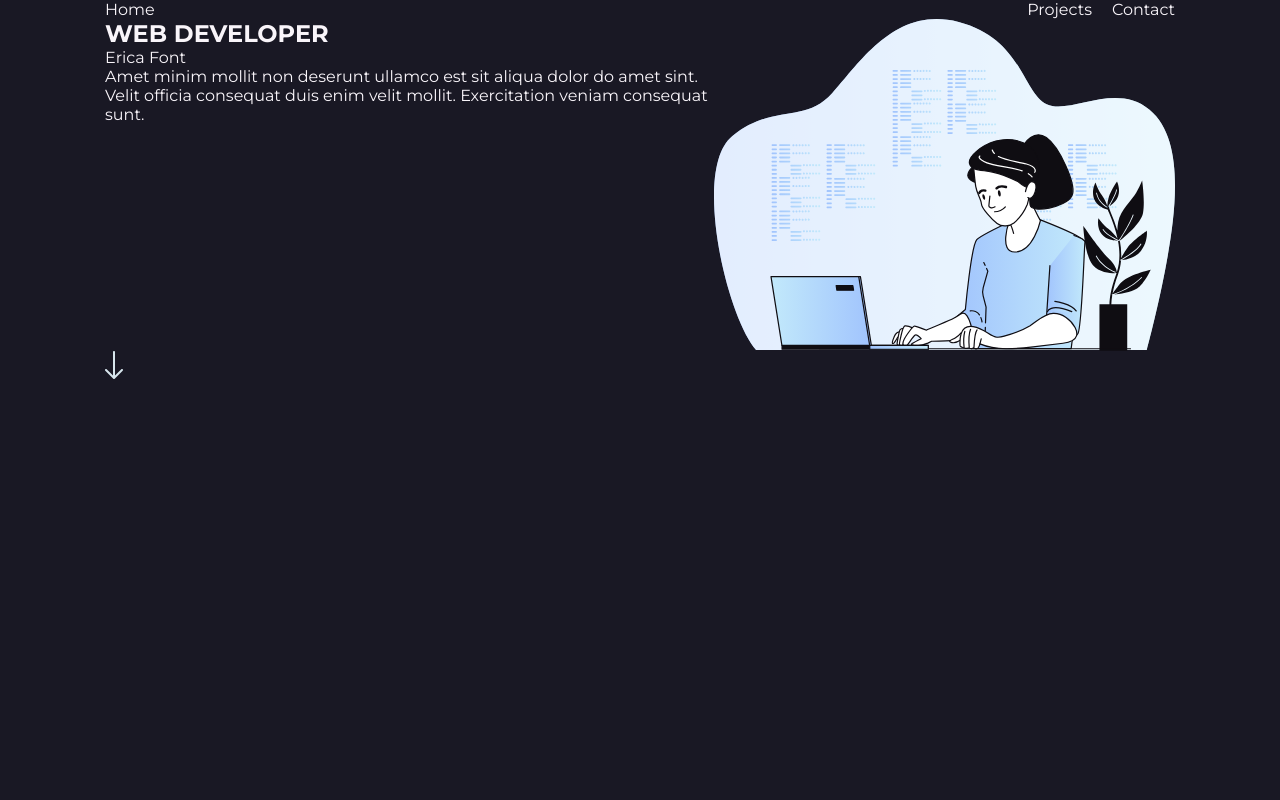
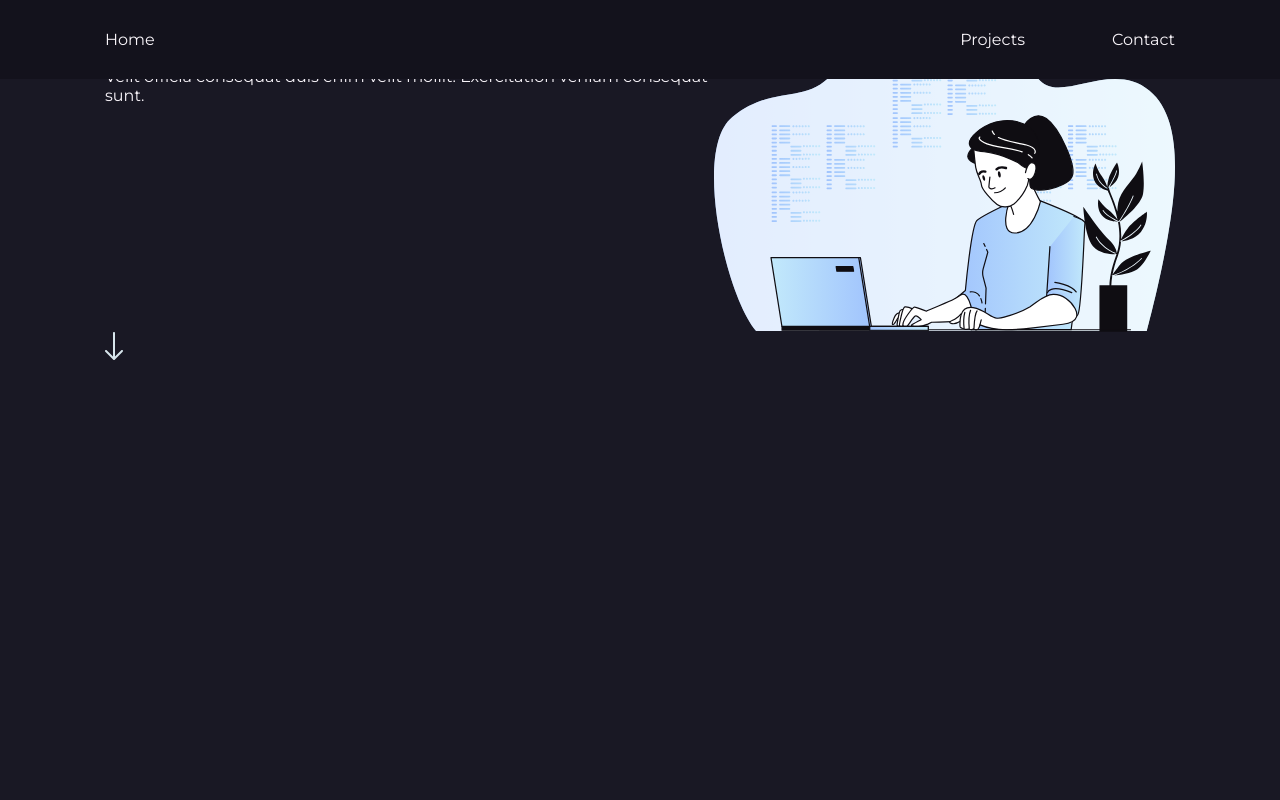
Before and after one commit to hoakiin/portfolio, a React (Vite) app: page / in a window 1280 px wide. Shown: the top 800 px of the page. Built offline with nearby package versions, Linux system fonts and the light colour scheme.

Commit message:
feat: add header styles

```diff
--- a/src/components/menu/Menu.tsx
+++ b/src/components/menu/Menu.tsx
@@ -1,4 +1,6 @@
 import styled from "styled-components";
+import { Button } from "../Button";
+import { theme } from "../../styles/Theme";
 
 export const Menu = () => {
   return (
@@ -6,15 +8,17 @@ export const Menu = () => {
       <StyledMenu>
         <ul>
           <li>
-            <a href="#">Home</a>
+            <Link href="#">Home</Link>
           </li>
           <li>
             <ul>
               <li>
-                <a href="#">Projects</a>
+                <Link href="#">Projects</Link>
               </li>
               <li>
-                <a href="#">Contact</a>
+                <Button as="a" href="#">
+                  Contact
+                </Button>
               </li>
             </ul>
           </li>
@@ -29,7 +33,23 @@ const StyledMenu = styled.nav`
     display: flex;
     justify-content: space-between;
     & ul {
-      gap: 20px;
+      gap: 87px;
     }
   }
 `;
+
+const Link = styled.a`
+  color: ${theme.colors.font};
+  text-decoration: none;
+  display: inline-block;
+  position: relative;
+  transition: all 0.4s ease;
+
+  &:hover {
+    background: ${theme.colors.gradient};
+    background-clip: text;
+    -webkit-background-clip: text;
+    -webkit-text-fill-color: transparent;
+    transform: translateY(-1px);
+  }
+`;
--- a/src/layout/header/Header.tsx
+++ b/src/layout/header/Header.tsx
@@ -1,6 +1,7 @@
 import styled from "styled-components";
 import { Menu } from "../../components/menu/Menu";
 import { Container } from "../../components/Container";
+import { theme } from "../../styles/Theme";
 
 export const Header = () => {
   return (
@@ -12,4 +13,12 @@ export const Header = () => {
   );
 };
 
-const StyledHeader = styled.header``;
+const StyledHeader = styled.header`
+  background: ${theme.colors.headerBg};
+  padding: 30px;
+  position: fixed;
+  top: 0;
+  left: 0;
+  right: 0;
+  z-index: 99999;
+`;
```
